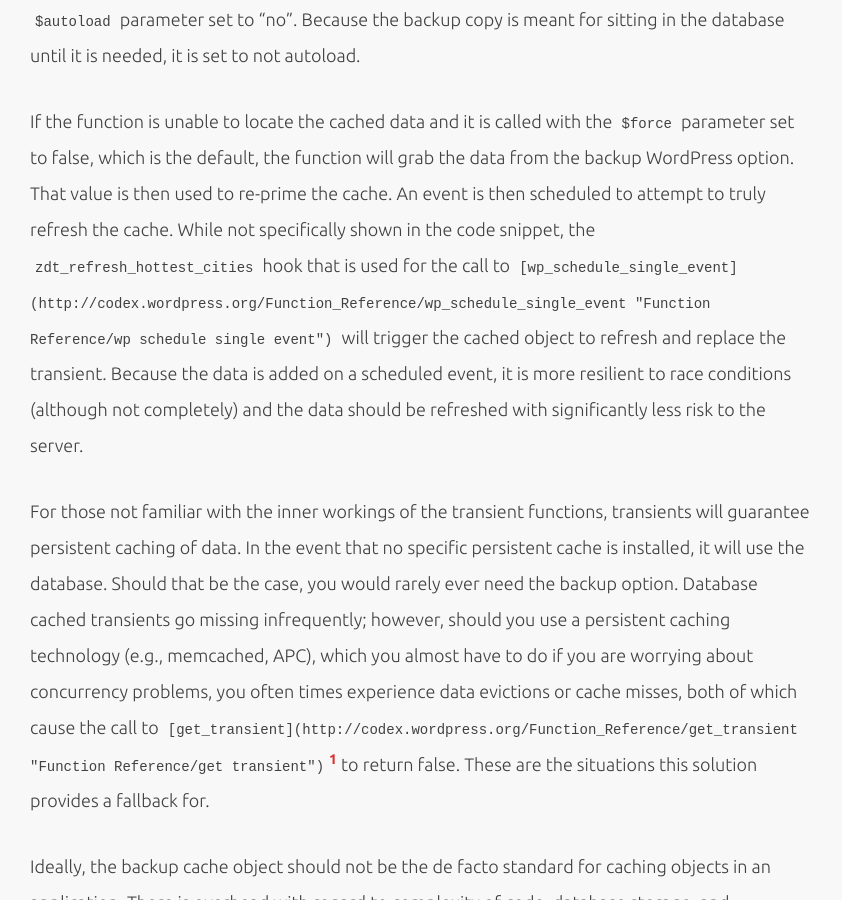
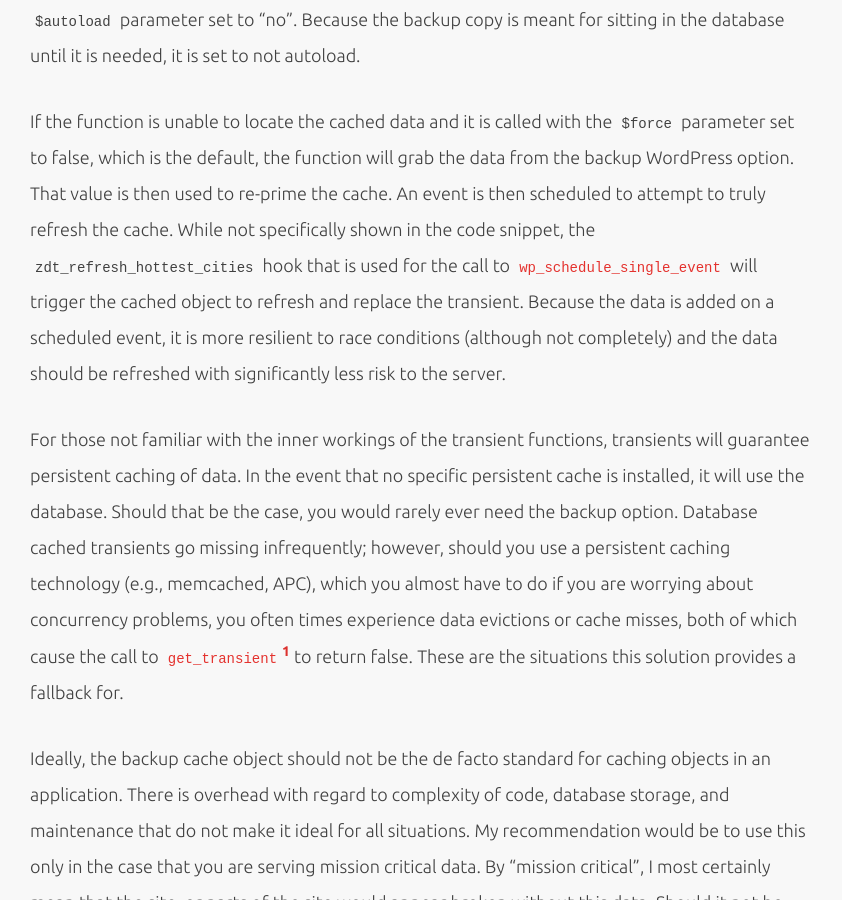
Before and after one commit to tollmanz/tollmanz.com-old, a Jekyll site: the page built from _posts/2012-05-18-backup-cached-objects.markdown, in a window 1280 px wide and 900 px high, scrolled down 2604 px. Shown: the whole window, without its empty margins (0-842 px from the left). Built offline with Jekyll 4.4.1, drawn with Linux system fonts in a browser that asks for light colours; some web fonts are replaced.

Commit message:
Fix broken Markdown.

```diff
--- a/_posts/2012-05-18-backup-cached-objects.markdown
+++ b/_posts/2012-05-18-backup-cached-objects.markdown
@@ -56,9 +56,9 @@ function get_hottest_cities( $force = false ) {
 
 To begin, the function checks if the data is stored in the transient. If it is not, it checks to see if the cache is being forced to be refreshed. I add the `$force` argument to the function in order to have a means to force a refresh of the cache. When the data is updated on a scheduled event, the `$force` argument will be set to true. If that is the case, the data is retrieved from the API using the fictious `retrieve_hottest_cities` function that does heavy processing to get the data. The resulting data is then set to a transient, as well as a WordPress option. The WordPress option version of the data serves as the backup copy of the data. Note that the function also tests to see if the option is set before setting it in order to guarantee that the option is set with the `$autoload` parameter set to "no". Because the backup copy is meant for sitting in the database until it is needed, it is set to not autoload.
 
-If the function is unable to locate the cached data and it is called with the `$force` parameter set to false, which is the default, the function will grab the data from the backup WordPress option. That value is then used to re-prime the cache. An event is then scheduled to attempt to truly refresh the cache. While not specifically shown in the code snippet, the `zdt_refresh_hottest_cities` hook that is used for the call to `[wp_schedule_single_event](http://codex.wordpress.org/Function_Reference/wp_schedule_single_event "Function Reference/wp schedule single event")` will trigger the cached object to refresh and replace the transient. Because the data is added on a scheduled event, it is more resilient to race conditions (although not completely) and the data should be refreshed with significantly less risk to the server.
+If the function is unable to locate the cached data and it is called with the `$force` parameter set to false, which is the default, the function will grab the data from the backup WordPress option. That value is then used to re-prime the cache. An event is then scheduled to attempt to truly refresh the cache. While not specifically shown in the code snippet, the `zdt_refresh_hottest_cities` hook that is used for the call to [`wp_schedule_single_event`](http://codex.wordpress.org/Function_Reference/wp_schedule_single_event "Function Reference/wp schedule single event") will trigger the cached object to refresh and replace the transient. Because the data is added on a scheduled event, it is more resilient to race conditions (although not completely) and the data should be refreshed with significantly less risk to the server.
 
-For those not familiar with the inner workings of the transient functions, transients will guarantee persistent caching of data. In the event that no specific persistent cache is installed, it will use the database. Should that be the case, you would rarely ever need the backup option. Database cached transients go missing infrequently; however, should you use a persistent caching technology (e.g., memcached, APC), which you almost have to do if you are worrying about concurrency problems, you often times experience data evictions or cache misses, both of which cause the call to `[get_transient](http://codex.wordpress.org/Function_Reference/get_transient "Function Reference/get transient")`<span class="footnote-article-number">1</span> to return false. These are the situations this solution provides a fallback for.
+For those not familiar with the inner workings of the transient functions, transients will guarantee persistent caching of data. In the event that no specific persistent cache is installed, it will use the database. Should that be the case, you would rarely ever need the backup option. Database cached transients go missing infrequently; however, should you use a persistent caching technology (e.g., memcached, APC), which you almost have to do if you are worrying about concurrency problems, you often times experience data evictions or cache misses, both of which cause the call to [`get_transient`](http://codex.wordpress.org/Function_Reference/get_transient "Function Reference/get transient")<span class="footnote-article-number">1</span> to return false. These are the situations this solution provides a fallback for.
 
 Ideally, the backup cache object should not be the de facto standard for caching objects in an application. There is overhead with regard to complexity of code, database storage, and maintenance that do not make it ideal for all situations. My recommendation would be to use this only in the case that you are serving mission critical data. By "mission critical", I most certainly mean that the site, or parts of the site would appear broken without this data. Should it not be mission critical, you would probably be able to do well with serving a generic "data missing" statement until the data refreshes.
 
```
